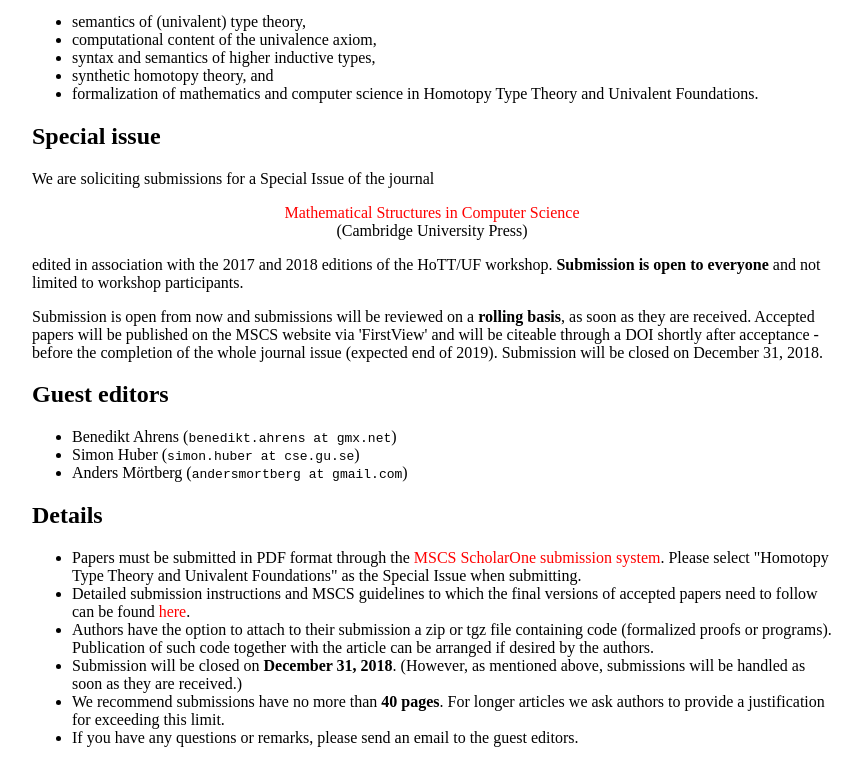
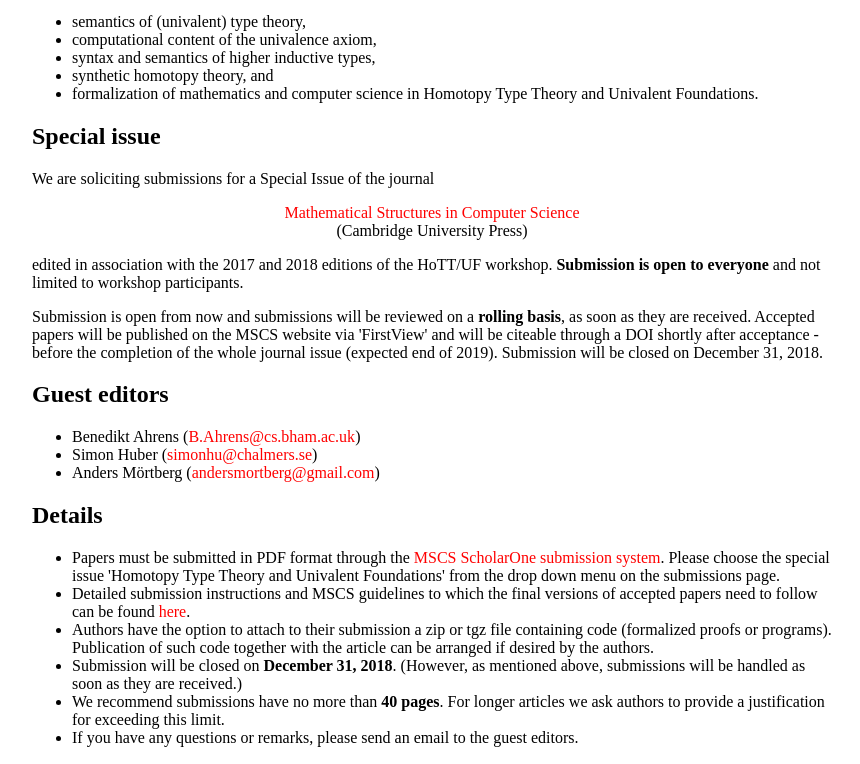
Before and after one commit to HoTT-UF/HoTT-UF.github.io, a plain HTML site: page special-issue-17-18/index.html in a window 1280 px wide. Shown: the part 455-1219 px from the top of the page, without its empty margins (208-1068 px from the left). Drawn offline with Linux system fonts and the light colour scheme.

Commit message:
small clarification

```diff
--- a/special-issue-17-18/index.html
+++ b/special-issue-17-18/index.html
@@ -87,9 +87,9 @@
     <h2> Guest editors</h2>
 
     <ul>
-      <li>Benedikt Ahrens (<code>benedikt.ahrens at gmx.net</code>)
-      <li>Simon Huber (<code>simon.huber at cse.gu.se</code>)
-      <li>Anders Mörtberg (<code>andersmortberg at gmail.com</code>)
+      <li>Benedikt Ahrens (<a href="mailto:B.Ahrens@cs.bham.ac.uk">B.Ahrens@cs.bham.ac.uk</a>)
+      <li>Simon Huber (<a href="mailto:simonhu@chalmers.se">simonhu@chalmers.se</a>)
+      <li>Anders Mörtberg (<a href="mailto:andersmortberg@gmail.com">andersmortberg@gmail.com</a>)
     </ul>
 
 
@@ -98,9 +98,9 @@
     <ul>
       <li> Papers must be submitted in PDF format through
            the <a href="https://mc.manuscriptcentral.com/mscs">MSCS
-           ScholarOne submission system</a>. Please select "Homotopy
-           Type Theory and Univalent Foundations" as the Special Issue
-           when submitting.
+           ScholarOne submission system</a>.
+	   Please choose the special issue 'Homotopy Type Theory and Univalent Foundations'
+	   from the drop down menu on the submissions page.
 
       <li> Detailed submission instructions and MSCS guidelines to
            which the final versions of accepted papers need to follow
```
